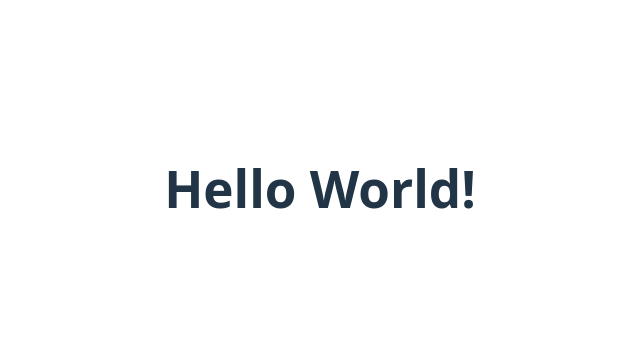
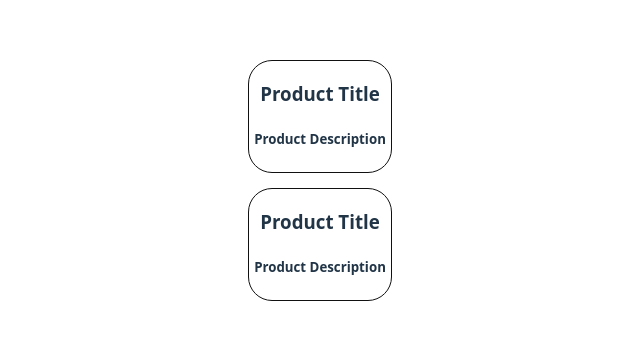
Before and after one commit to jPlusPlus25/react-hands-on, a React (Vite) app in the folder basic-react-app/: page / in a window 1280 px wide. Shown: the part 212-552 px from the top of the page, without its empty margins (320-960 px from the left). Built offline with nearby package versions, Linux system fonts and the light colour scheme.

Commit message:
added new file

```diff
--- a/basic-react-app/src/App.jsx
+++ b/basic-react-app/src/App.jsx
@@ -1,9 +1,23 @@
 import "./App.css"
 
-function App() {
+import Title from "./Title.jsx";//import
+import Product from "./Product.jsx";
+function Description(){
+  return <h3>I am the Description!</h3>;
+}
 
 
-  return <h1>Hello World!</h1>
+function App() {
+  return (
+    <div>
+
+  <Product/>
+
+  <Product/>
+
+  </div>
+  );
+
 }
 
-export default App
+export default App;
```
